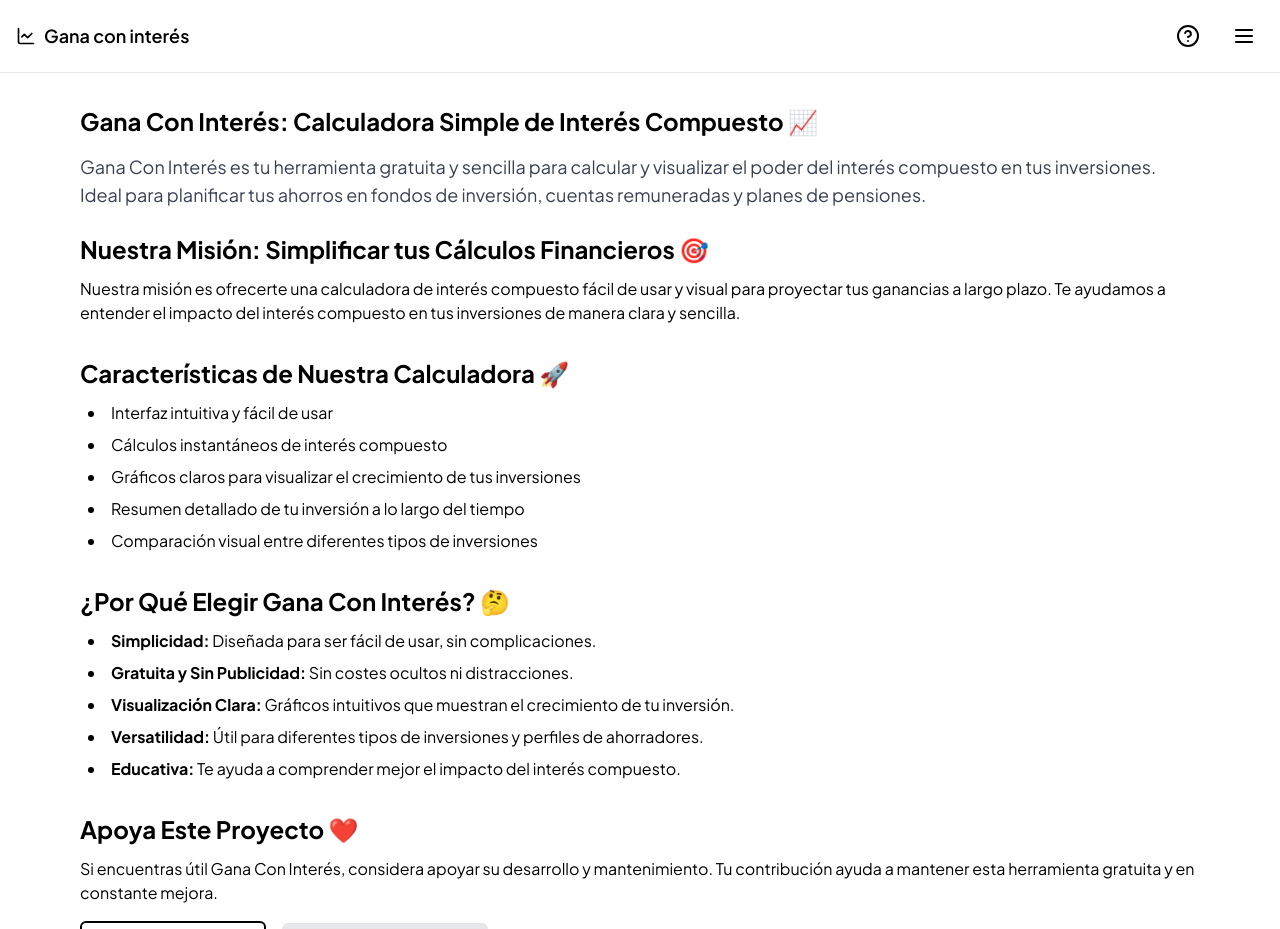
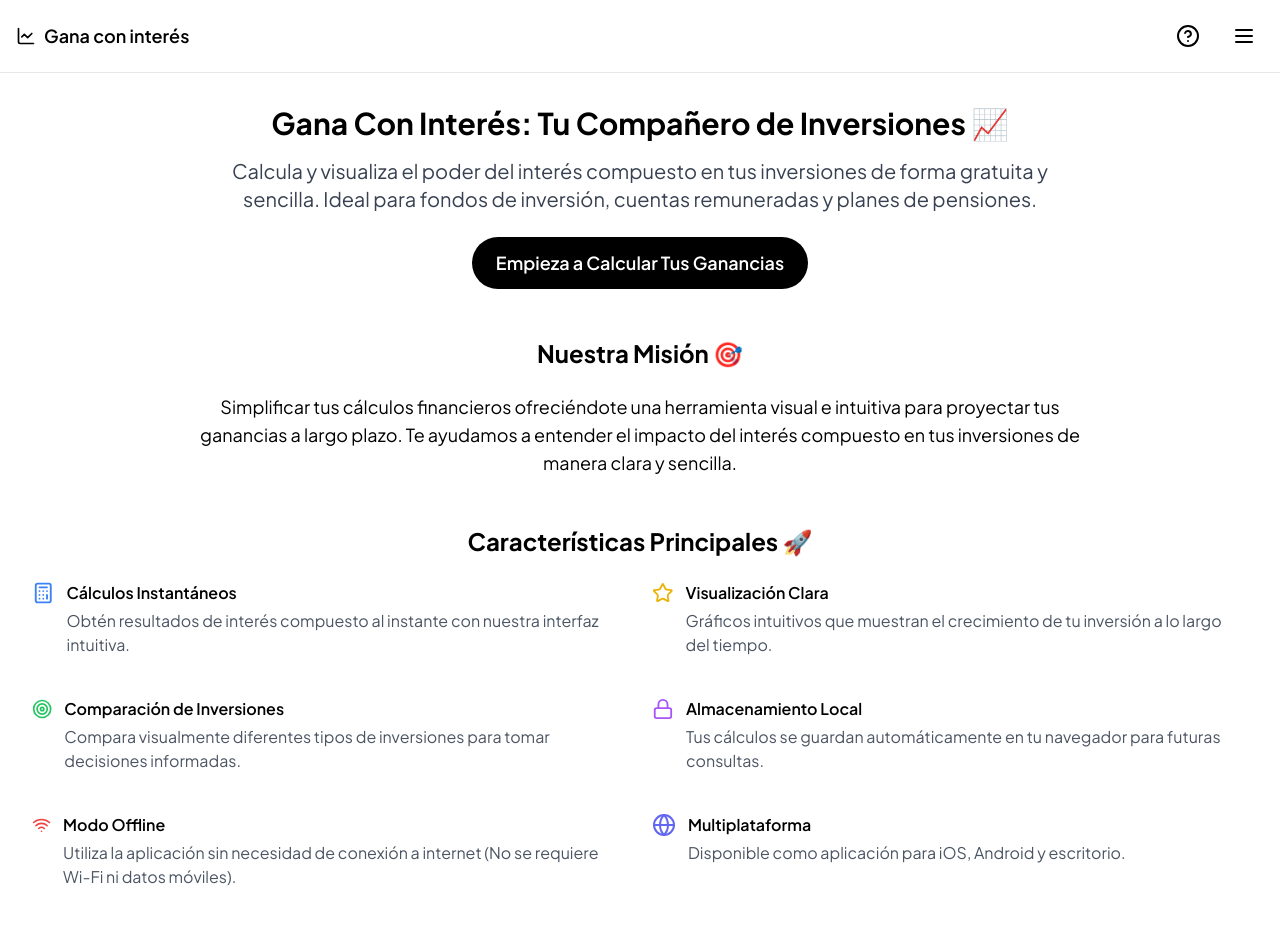
Before and after one commit to jlfernandezfernandez/compound-interest-calculator, a Next.js app: page /about in a window 1280 px wide. Shown: the top 929 px of the page. Built offline with nearby package versions, Linux system fonts and the light colour scheme.

Commit message:
feature: improve about page

```diff
--- a/package.json
+++ b/package.json
@@ -13,6 +13,7 @@
     "@vercel/analytics": "^1.3.1",
     "@vercel/speed-insights": "^1.0.12",
     "chart.js": "^4.4.3",
+    "cookies-next": "^4.2.1",
     "lucide-react": "^0.427.0",
     "next": "^14.2.5",
     "react": "^18.3.1",
--- a/src/app/about/page.tsx
+++ b/src/app/about/page.tsx
@@ -1,6 +1,15 @@
 import Link from "next/link";
 import { Metadata } from "next";
-import { Github } from "lucide-react";
+import {
+  Github,
+  Calculator,
+  Target,
+  Star,
+  Lock,
+  Wifi,
+  Globe,
+  Download,
+} from "lucide-react";
 import BuyMeACoffeeButton from "@/components/BuyMeACoffeButton";
 
 export const metadata: Metadata = {
@@ -9,88 +18,143 @@ export const metadata: Metadata = {
     "Descubre cómo Gana Con Interés te ayuda a calcular y visualizar fácilmente el crecimiento de tus inversiones con nuestra calculadora de interés compuesto gratuita y sencilla.",
 };
 
+const Feature = ({
+  icon,
+  title,
+  description,
+}: {
+  icon: React.ReactNode;
+  title: string;
+  description: string;
+}) => (
+  <div className="flex items-start space-x-3 mb-4">
+    {icon}
+    <div>
+      <h3 className="font-semibold mb-1">{title}</h3>
+      <p className="text-gray-600">{description}</p>
+    </div>
+  </div>
+);
+
 export default function AboutPage() {
   return (
-    <main className="px-4 max-w-6xl mx-auto">
-      <h1 className="text-xl sm:text-2xl font-bold mb-4">
-        Gana Con Interés: Calculadora Simple de Interés Compuesto 📈
-      </h1>
-      <p className="text-base sm:text-lg text-gray-700 mb-6">
-        Gana Con Interés es tu herramienta gratuita y sencilla para calcular y
-        visualizar el poder del interés compuesto en tus inversiones. Ideal para
-        planificar tus ahorros en fondos de inversión, cuentas remuneradas y
-        planes de pensiones.
-      </p>
+    <main className="max-w-8xl mx-auto">
+      <section className="text-center mb-12">
+        <h1 className="text-2xl sm:text-3xl font-bold mb-4">
+          Gana Con Interés: Tu Compañero de Inversiones 📈
+        </h1>
+        <p className="text-xl text-gray-700 mb-6 max-w-4xl mx-auto">
+          Calcula y visualiza el poder del interés compuesto en tus inversiones
+          de forma gratuita y sencilla. Ideal para fondos de inversión, cuentas
+          remuneradas y planes de pensiones.
+        </p>
+        <Link
+          href="/calculadora-interes-compuesto"
+          className="inline-block bg-black hover:bg-gray-800 text-white py-3 px-6 rounded-full transition duration-300 text-lg font-semibold"
+        >
+          Empieza a Calcular Tus Ganancias
+        </Link>
+      </section>
 
-      <section className="mb-8">
-        <h2 className="text-xl sm:text-2xl font-bold mb-3">
-          Nuestra Misión: Simplificar tus Cálculos Financieros 🎯
+      <section className="mb-12">
+        <h2 className="text-xl sm:text-2xl font-bold mb-6 text-center">
+          Nuestra Misión 🎯
         </h2>
-        <p>
-          Nuestra misión es ofrecerte una calculadora de interés compuesto fácil
-          de usar y visual para proyectar tus ganancias a largo plazo. Te
+        <p className="text-lg text-center max-w-4xl mx-auto">
+          Simplificar tus cálculos financieros ofreciéndote una herramienta
+          visual e intuitiva para proyectar tus ganancias a largo plazo. Te
           ayudamos a entender el impacto del interés compuesto en tus
           inversiones de manera clara y sencilla.
         </p>
       </section>
 
-      <section className="mb-8">
-        <h2 className="text-xl sm:text-2xl font-bold mb-3">
-          Características de Nuestra Calculadora 🚀
+      <section className="mb-12">
+        <h2 className="text-xl sm:text-2xl font-bold mb-6 text-center">
+          Características Principales 🚀
         </h2>
-        <ul className="list-disc list-inside space-y-2 my-3 ml-2">
-          <li>Interfaz intuitiva y fácil de usar</li>
-          <li>Cálculos instantáneos de interés compuesto</li>
-          <li>
-            Gráficos claros para visualizar el crecimiento de tus inversiones
-          </li>
-          <li>Resumen detallado de tu inversión a lo largo del tiempo</li>
-          <li>Comparación visual entre diferentes tipos de inversiones</li>
-        </ul>
+        <div className="grid md:grid-cols-2 gap-6">
+          <Feature
+            icon={<Calculator className="w-6 h-6 text-blue-500" />}
+            title="Cálculos Instantáneos"
+            description="Obtén resultados de interés compuesto al instante con nuestra interfaz intuitiva."
+          />
+          <Feature
+            icon={<Star className="w-6 h-6 text-yellow-500" />}
+            title="Visualización Clara"
+            description="Gráficos intuitivos que muestran el crecimiento de tu inversión a lo largo del tiempo."
+          />
+          <Feature
+            icon={<Target className="w-6 h-6 text-green-500" />}
+            title="Comparación de Inversiones"
+            description="Compara visualmente diferentes tipos de inversiones para tomar decisiones informadas."
+          />
+          <Feature
+            icon={<Lock className="w-6 h-6 text-purple-500" />}
+            title="Almacenamiento Local"
+            description="Tus cálculos se guardan automáticamente en tu navegador para futuras consultas."
+          />
+          <Feature
+            icon={<Wifi className="w-6 h-6 text-red-500" />}
+            title="Modo Offline"
+            description="Utiliza la aplicación sin necesidad de conexión a internet (No se requiere Wi-Fi ni datos móviles)."
+          />
+          <Feature
+            icon={<Globe className="w-6 h-6 text-indigo-500" />}
+            title="Multiplataforma"
+            description="Disponible como aplicación para iOS, Android y escritorio."
+          />
+          <Feature
+            icon={<Download className="w-6 h-6 text-teal-500" />}
+            title="Descargable"
+            description="Instala la aplicación en tu dispositivo para un acceso rápido y fácil."
+          />
+        </div>
       </section>
 
-      <section className="mb-8">
-        <h2 className="text-xl sm:text-2xl font-bold mb-3">
+      <section className="mb-12 bg-gray-100 p-6 rounded-lg">
+        <h2 className="text-xl sm:text-xl font-bold mb-6 text-center">
           ¿Por Qué Elegir Gana Con Interés? 🤔
         </h2>
-        <ul className="list-disc list-inside space-y-2 my-3 ml-2">
-          <li>
-            <strong>Simplicidad:</strong> Diseñada para ser fácil de usar, sin
-            complicaciones.
+        <ul className="space-y-3 max-w-4xl mx-auto">
+          <li className="flex items-center">
+            <span className="mr-2">✅</span> <strong>Simplicidad:</strong> Fácil
+            de usar, sin complicaciones.
           </li>
-          <li>
-            <strong>Gratuita y Sin Publicidad:</strong> Sin costes ocultos ni
+          <li className="flex items-center">
+            <span className="mr-2">✅</span>{" "}
+            <strong>Gratuita y Sin Publicidad: </strong> Sin costes ocultos ni
             distracciones.
           </li>
-          <li>
-            <strong>Visualización Clara:</strong> Gráficos intuitivos que
-            muestran el crecimiento de tu inversión.
+          <li className="flex items-center">
+            <span className="mr-2">✅</span> <strong>Versatilidad:</strong> Útil
+            para diferentes tipos de inversiones y perfiles de ahorradores.
           </li>
-          <li>
-            <strong>Versatilidad:</strong> Útil para diferentes tipos de
-            inversiones y perfiles de ahorradores.
+          <li className="flex items-center">
+            <span className="mr-2">✅</span> <strong>Educativa:</strong>{" "}
+            Comprende mejor el impacto del interés compuesto.
           </li>
-          <li>
-            <strong>Educativa:</strong> Te ayuda a comprender mejor el impacto
-            del interés compuesto.
+          <li className="flex items-center">
+            <span className="mr-2">✅</span>{" "}
+            <strong>Persistencia de Datos:</strong> Retoma tus análisis en
+            cualquier momento.
           </li>
         </ul>
       </section>
 
-      <section className="mb-8">
-        <h2 className="text-xl sm:text-2xl font-bold mb-3">
+      <section className="mb-12 text-center">
+        <h2 className="text-xl sm:text-2xl font-bold mb-6">
           Apoya Este Proyecto ❤️
         </h2>
-        <p className="mb-4">
-          Si encuentras útil Gana Con Interés, considera apoyar su desarrollo y
+        <p className="mb-6 max-w-4xl mx-auto">
+          Si encuentras útil Gana con Interés, considera apoyar su desarrollo y
           mantenimiento. Tu contribución ayuda a mantener esta herramienta
           gratuita y en constante mejora.
         </p>
-        <div className="flex flex-col sm:flex-row space-y-4 sm:space-y-0 sm:space-x-4 items-start sm:items-center">
+        <div className="flex flex-col sm:flex-row justify-center items-center space-y-4 sm:space-y-0 sm:space-x-4">
           <BuyMeACoffeeButton />
           <Link
             href="https://github.com/jlfernandezfernandez"
-            className="inline-flex items-center gap-2 bg-gray-200 text-gray-800 px-4 py-2 rounded-md hover:bg-gray-300 transition-colors"
+            className="inline-flex items-center gap-2 bg-gray-200 text-gray-800 px-6 py-3 rounded-full hover:bg-gray-300 transition-colors"
             target="_blank"
             rel="noopener noreferrer"
           >
@@ -98,16 +162,20 @@ export default function AboutPage() {
             Sígueme en GitHub
           </Link>
         </div>
+        <div className="flex justify-center mt-6">
+          <a
+            href="https://www.producthunt.com/posts/compound-interest-calculator-c9828068-fee6-49d7-a195-ba4941234d3f?embed=true&utm_source=badge-featured&utm_medium=badge&utm_souce=badge-compound&#0045;interest&#0045;calculator&#0045;c9828068&#0045;fee6&#0045;49d7&#0045;a195&#0045;ba4941234d3f"
+            target="_blank"
+          >
+            <img
+              src="https://api.producthunt.com/widgets/embed-image/v1/featured.svg?post_id=480491&theme=light"
+              alt="Compound&#0032;Interest&#0032;Calculator - The&#0032;Most&#0032;Beautiful&#0032;&#0038;&#0032;Comprehensive&#0032;Calculator | Product Hunt"
+              width="250"
+              height="54"
+            />
+          </a>
+        </div>
       </section>
-
-      <div className="text-center mt-8">
-        <Link
-          href="/calculadora-interes-compuesto"
-          className="inline-block bg-black hover:bg-gray-800 text-white py-2 px-4 rounded-full transition duration-300 text-sm"
-        >
-          Prueba la Calculadora de Interés Compuesto
-        </Link>
-      </div>
     </main>
   );
 }
```
Also changed, not shown: src/store/types.ts (added, +7 -0 lines), 1 other file (tests, documents, lock files or other folders).
